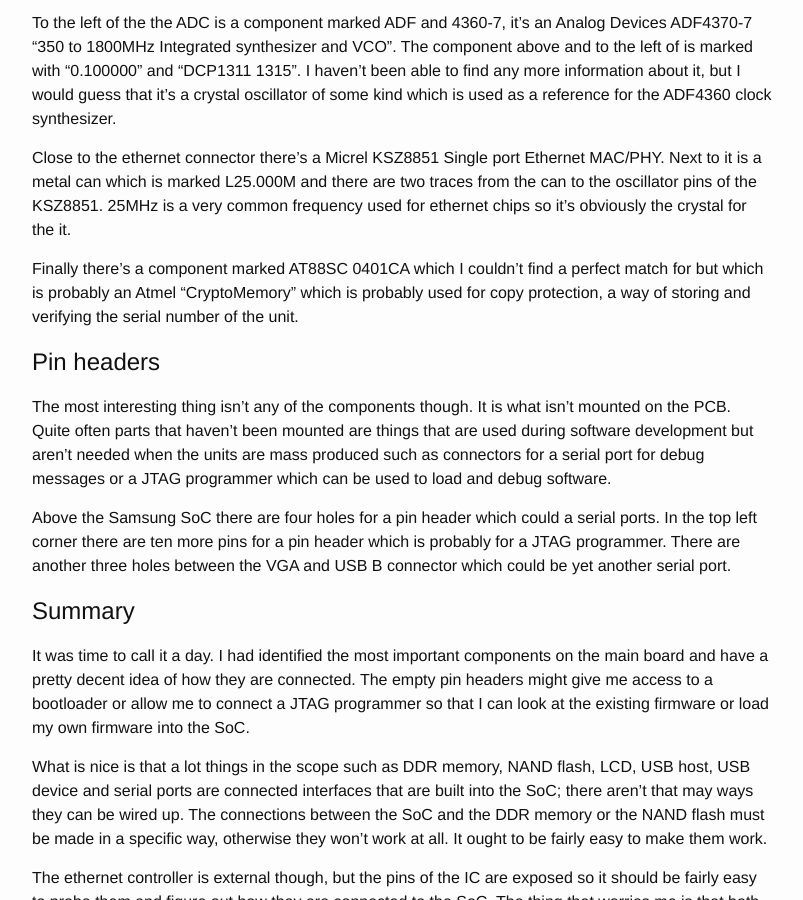
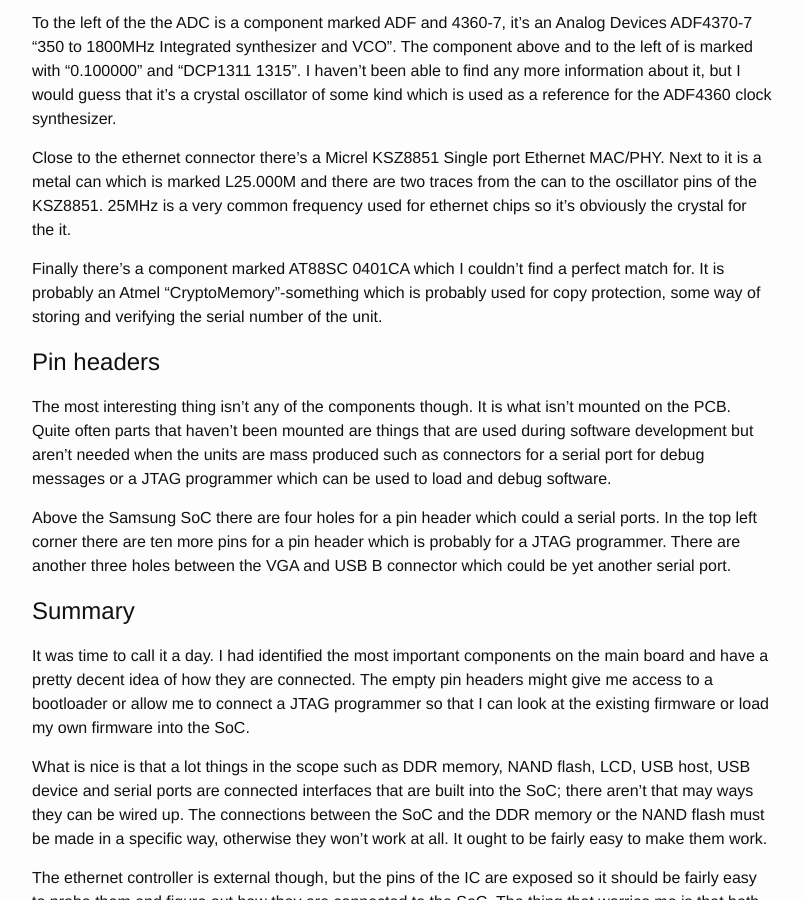
Before and after one commit to wingel/wingel.github.io, a Jekyll site: the page built from _posts/2016-05-01-sds7102-hacking.md, in a window 1280 px wide and 900 px high, scrolled down 4380 px. Shown: the whole window, without its empty margins (238-1041 px from the left). Built offline with Jekyll 4.4.1, drawn with Linux system fonts in a browser that asks for light colours.

Commit message:
More grammar

```diff
--- a/_posts/2016-05-01-sds7102-hacking.md
+++ b/_posts/2016-05-01-sds7102-hacking.md
@@ -160,8 +160,8 @@
 it's obviously the crystal for the it.
 
 Finally there's a component marked AT88SC 0401CA which I couldn't find
-a perfect match for but which is probably an Atmel "CryptoMemory"
-which is probably used for copy protection, a way of storing and
+a perfect match for.  It is probably an Atmel "CryptoMemory"-something
+which is probably used for copy protection, some way of storing and
 verifying the serial number of the unit.
 
 Pin headers
```
